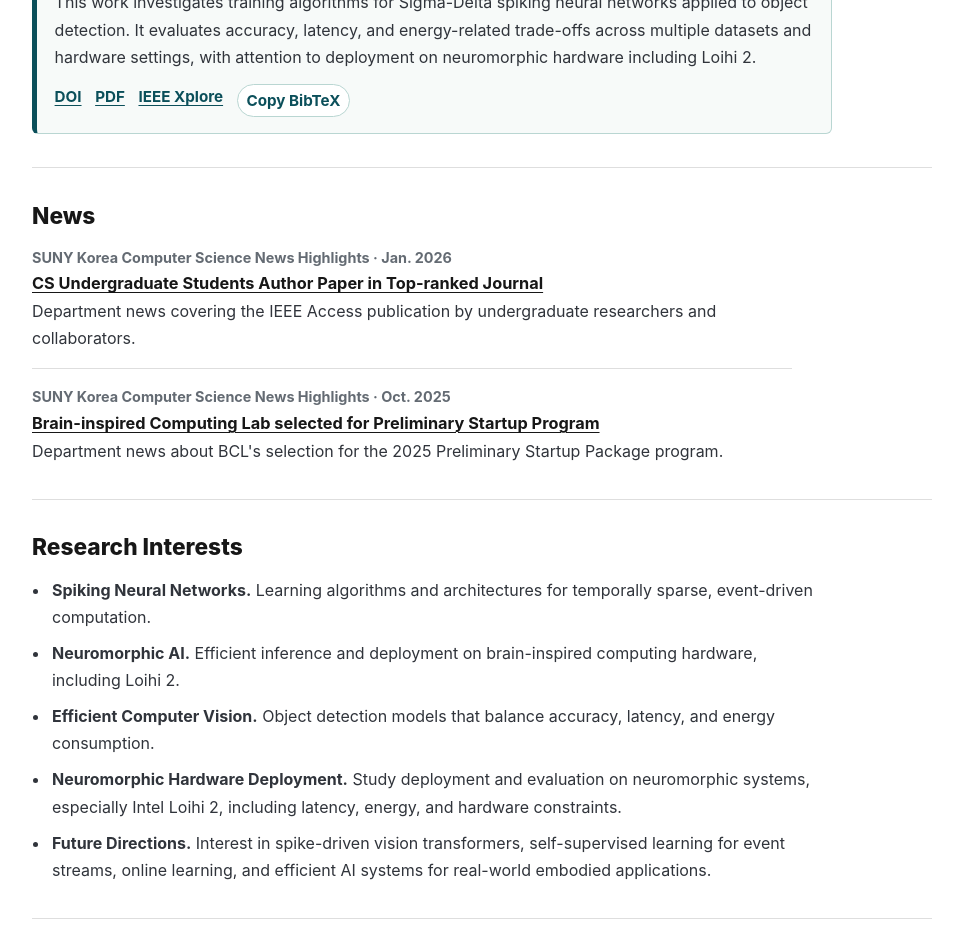
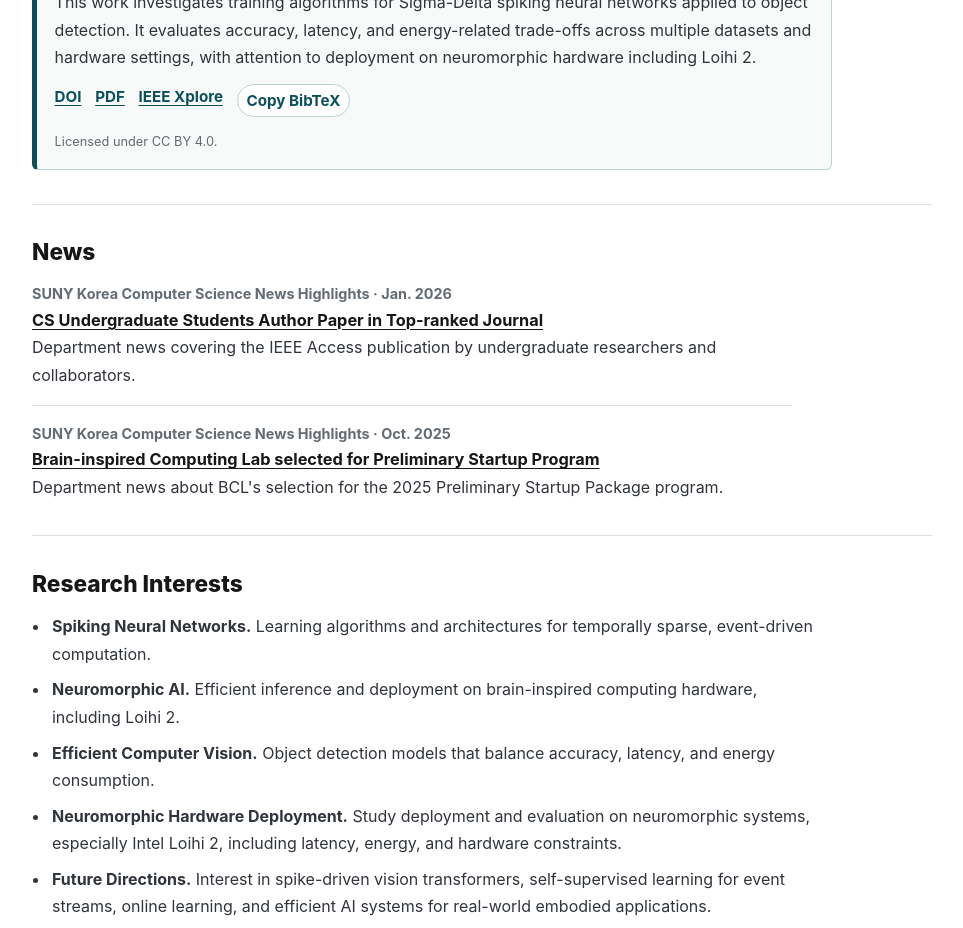
Before and after one commit to kimdongyeong0/kimdongyeong0.github.io, a React (Vite) app: page / in a window 1280 px wide. Shown: the part 1340-2268 px from the top of the page, without its empty margins (158-1121 px from the left). Built offline with nearby package versions, Linux system fonts and the light colour scheme.

Commit message:
feat: add CC BY 4.0 license to publication entry

```diff
--- a/src/App.tsx
+++ b/src/App.tsx
@@ -104,6 +104,7 @@ function PublicationEntry({ publication }: { publication: (typeof publications)[
           {copied ? "BibTeX copied" : "Copy BibTeX"}
         </button>
       </div>
+      <p className="publication-license">Licensed under CC BY 4.0.</p>
     </article>
   );
 }
--- a/src/styles.css
+++ b/src/styles.css
@@ -310,6 +310,12 @@ h3 {
   font-weight: 750;
 }
 
+.publication-license {
+  font-size: 0.8rem;
+  color: var(--muted);
+  margin-top: 0.3rem;
+}
+
 .news-list {
   display: grid;
   gap: 1rem;
```
